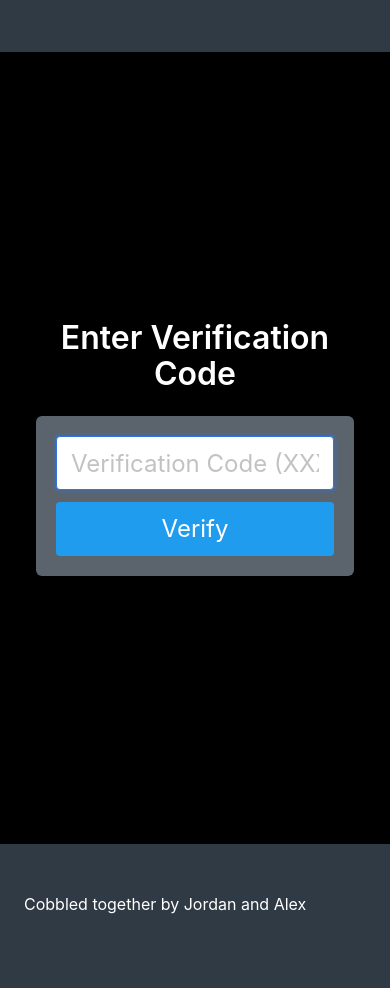
After one commit to alex-vanderbilt/MaaS, a Flask app: template app/templates/phoneVerify.html in a window 390 px wide. The commit adds this page. Run offline with Flask 2, Linux system fonts and the light colour scheme; the template is opened without the code that fills it, so the values that code supplies are empty.

Commit message:
Added some code for phone verification, not working

```diff
--- /dev/null
+++ b/app/templates/phoneVerify.html
@@ -0,0 +1,21 @@
+{% extends "base.html" %}
+
+{% block content %}
+
+
+<section>
+    <div class="column is-6 is-offset-3">
+      <h3 class="title">Enter Verification Code</h3>
+         <div class="box" style="background-color: #5B646C; color: white;">
+             <form method="POST" action="/verify">
+              <div class="field">
+                <div class="control">
+                  <input class="input is-large" type="text" name="verificationNum" placeholder="Verification Code (XXXXXX)" autofocus="">
+                </div>
+              </div>
+                 <button class="button is-block is-info is-large is-fullwidth">Verify</button>
+             </form>
+        </div>
+    </div>
+</section>
+{% endblock %}
--- a/app/templates/signup.html
+++ b/app/templates/signup.html
@@ -40,7 +40,7 @@
       </div>
       <div class="field">
         <div class="control">
-          <input class="input is-large" type="text" name="phoneNumber" placeholder="Phone Number" autofocus="">
+          <input class="input is-large" type="text" name="phoneNumber" placeholder="Phone Number (+0001112222)" autofocus="">
         </div>
       </div>
       <div class="field">
```
Also changed, not shown: app/Notifications/notification_service.py (+11 -0 lines), app/flask_auth.py (+14 -1 lines), app/movie_logic.py (+21 -19 lines), app/templates/profile.html (+21 -0 lines).
